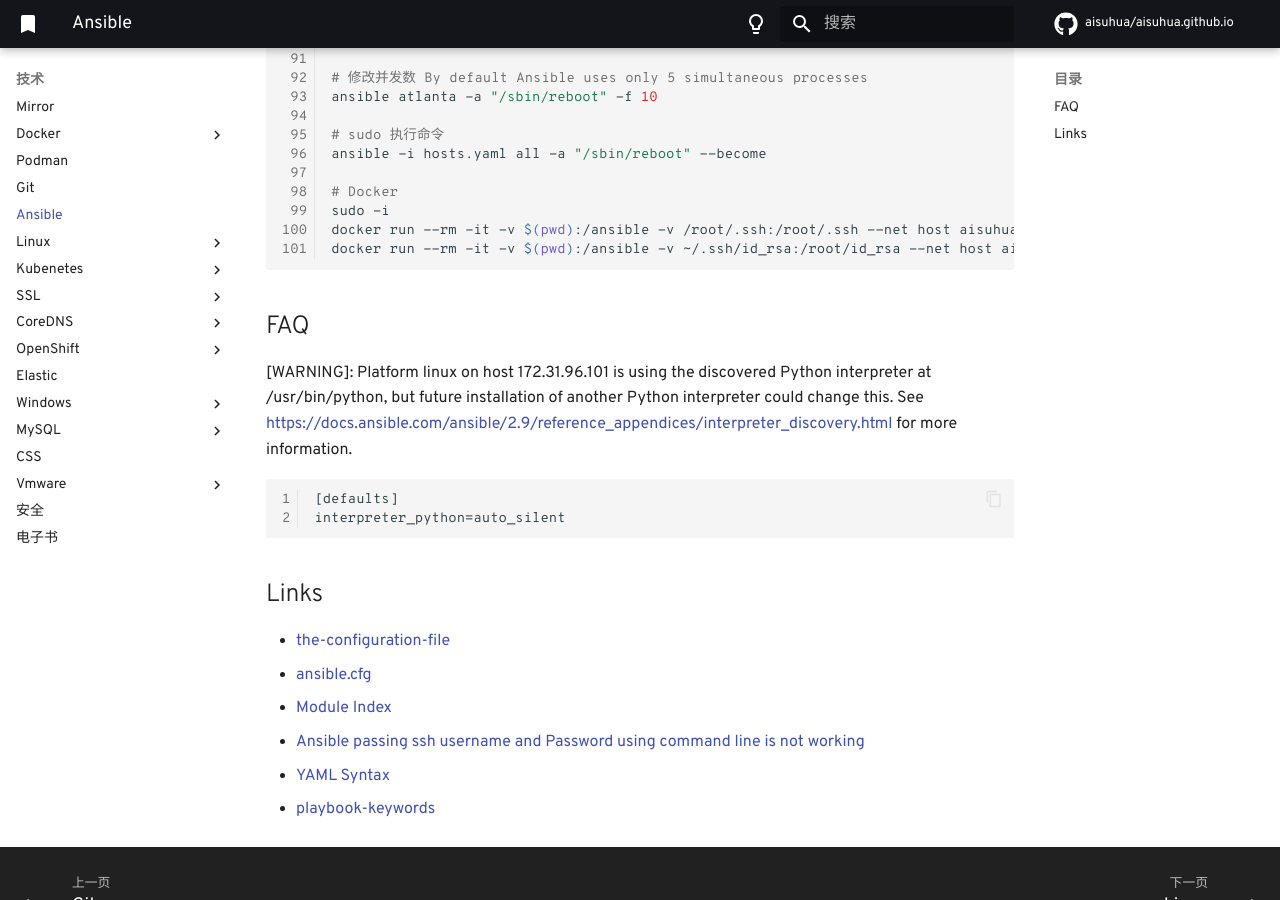
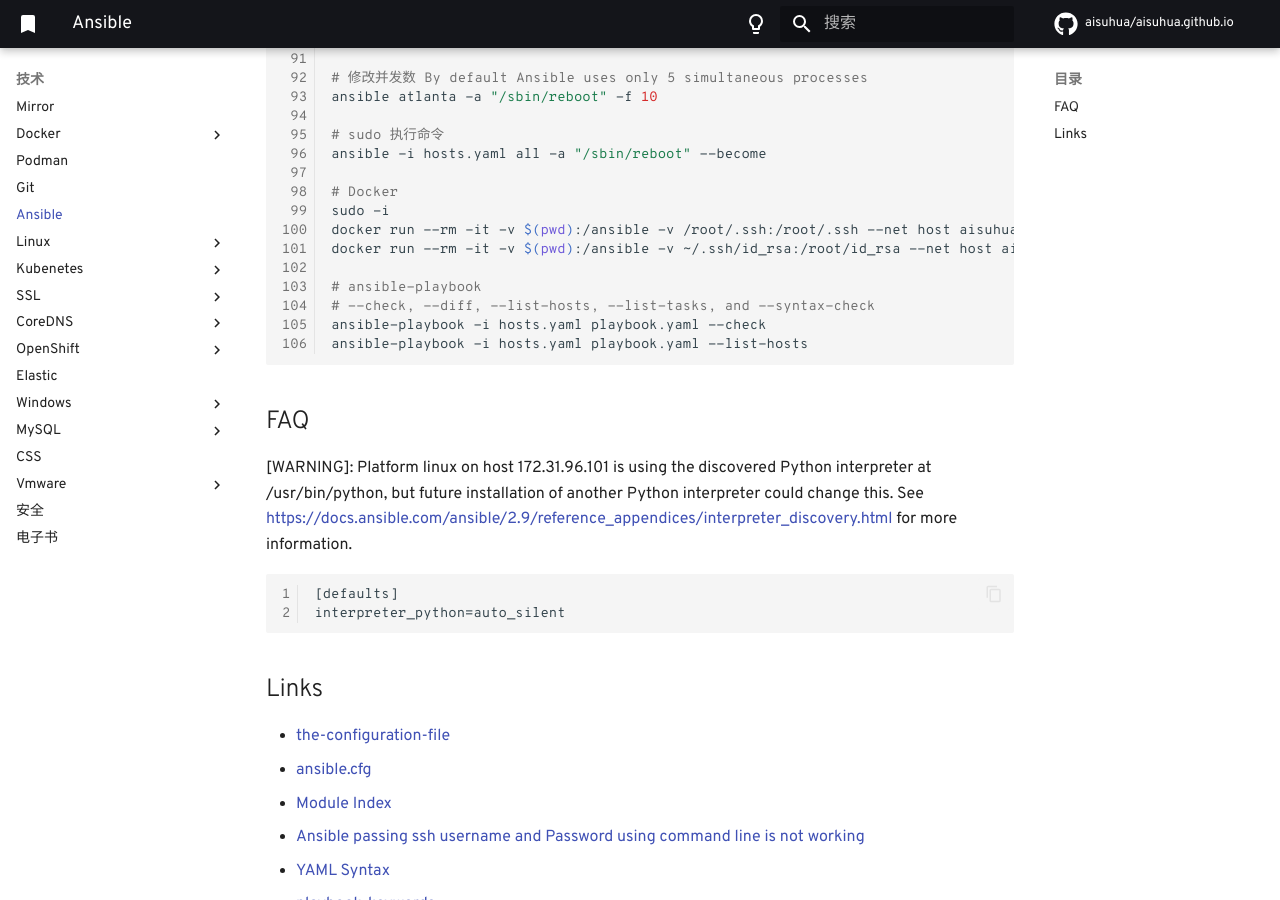
Before and after one commit to aisuhua/aisuhua.github.io, an MkDocs documentation site: the page built from docs/ansible/index.md, in a window 1280 px wide and 900 px high, scrolled down 1901 px. Built offline with MkDocs 1.6.1 and Material for MkDocs 9.7.7, drawn with Linux system fonts in a browser that asks for light colours; comment, search, counter and statistics services are not loaded.

Commit message:
index.md

````diff
--- a/docs/ansible/index.md
+++ b/docs/ansible/index.md
@@ -102,6 +102,12 @@
 sudo -i
 docker run --rm -it -v $(pwd):/ansible -v /root/.ssh:/root/.ssh --net host aisuhua/ansible:latest /bin/sh
 docker run --rm -it -v $(pwd):/ansible -v ~/.ssh/id_rsa:/root/id_rsa --net host aisuhua/ansible:latest /bin/sh
+
+# ansible-playbook
+# --check, --diff, --list-hosts, --list-tasks, and --syntax-check
+ansible-playbook -i hosts.yaml playbook.yaml --check
+ansible-playbook -i hosts.yaml playbook.yaml --list-hosts
+
 ```
 
 ## FAQ
````
